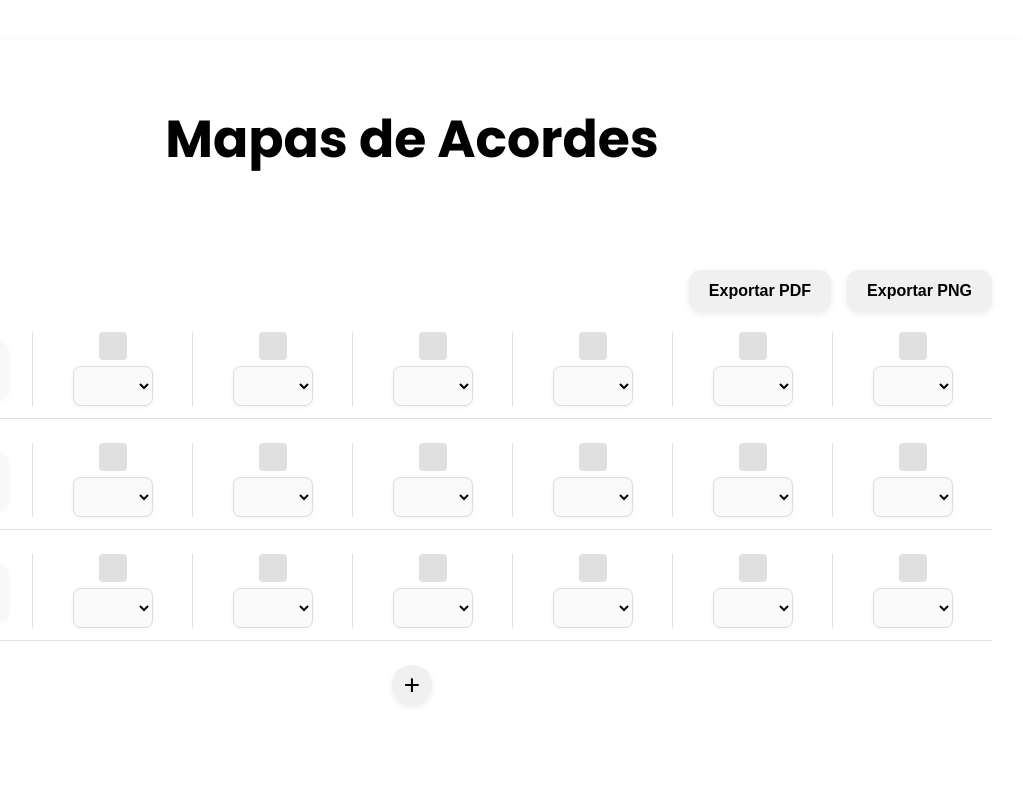
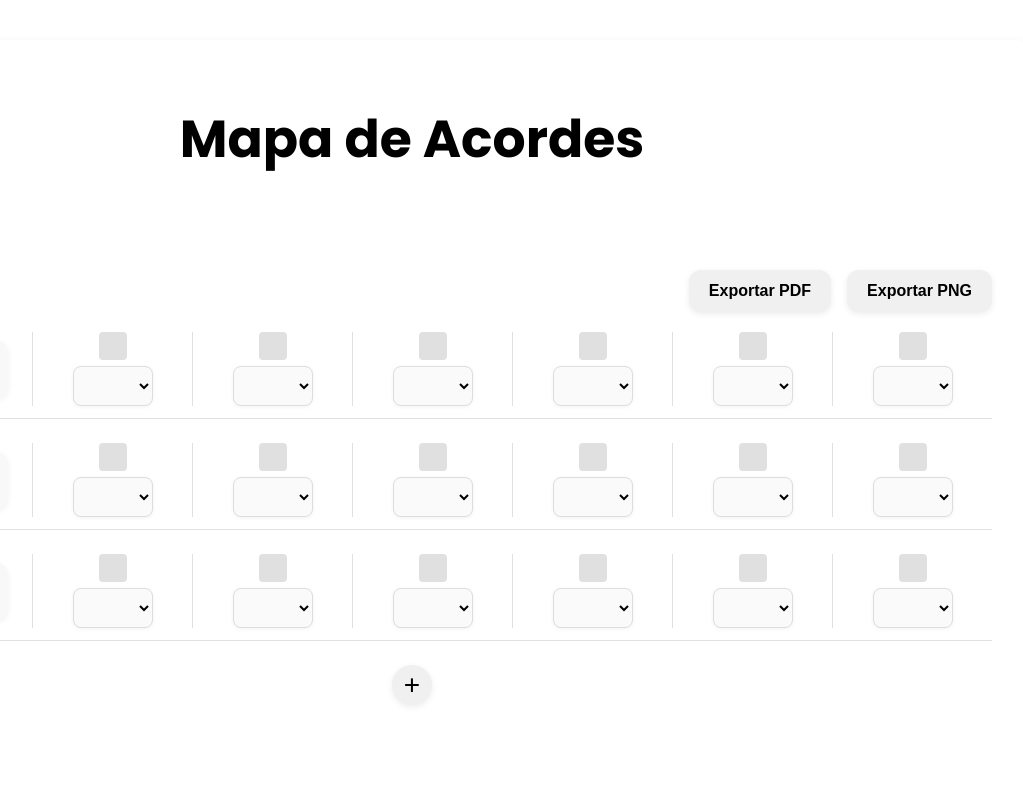
Before and after one commit to fbnv29/Mapa-de-acordes, a plain HTML site: page index.html in a window 1280 px wide. Shown: the top 800 px of the page, without its empty margins (228-1251 px from the left). Drawn offline with nearby package versions, Linux system fonts and the light colour scheme.

Commit message:
mapas x mapa

```diff
--- a/index.html
+++ b/index.html
@@ -163,7 +163,7 @@
 <body>
 
 <div id="workspace">
-  <div id="title" contenteditable="true">Mapas de Acordes</div>
+  <div id="title" contenteditable="true">Mapa de Acordes</div>
   <div id="subtitle" contenteditable="true"></div>
 
   <div class="actions">
```
